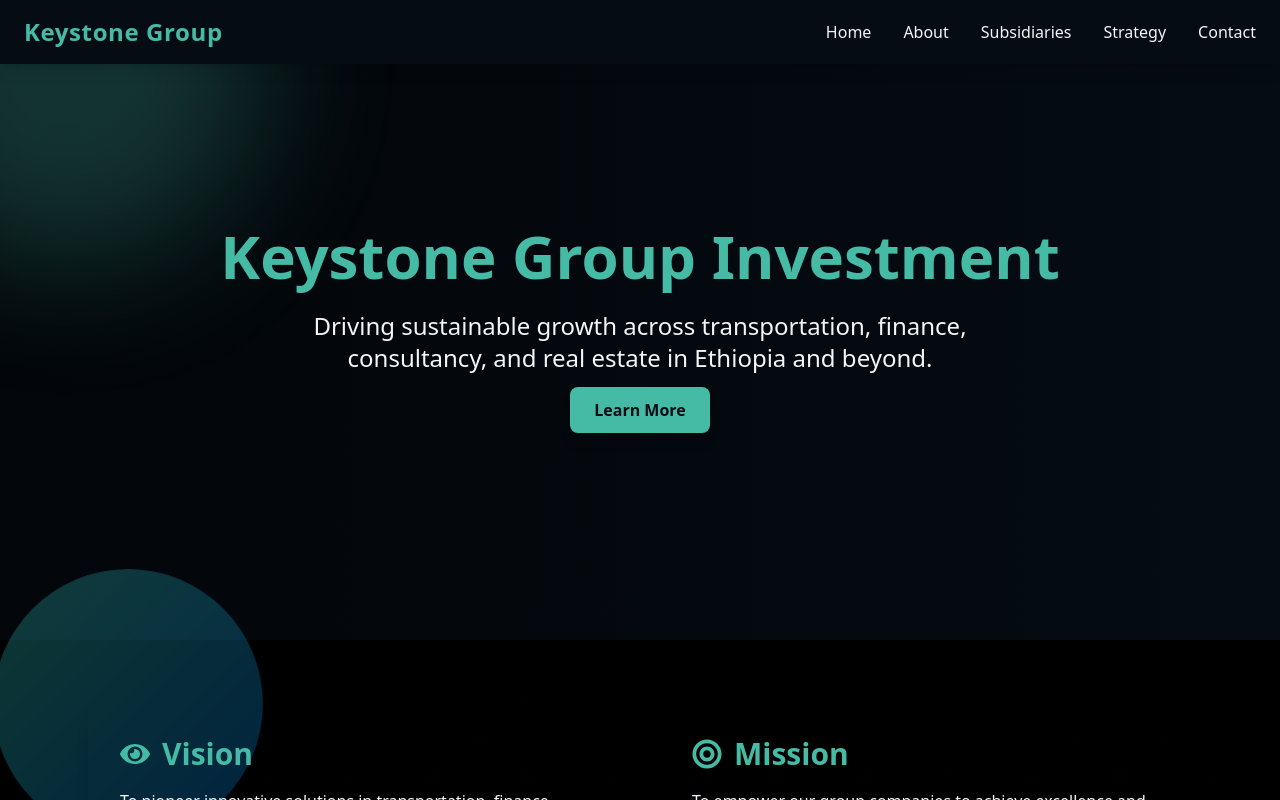
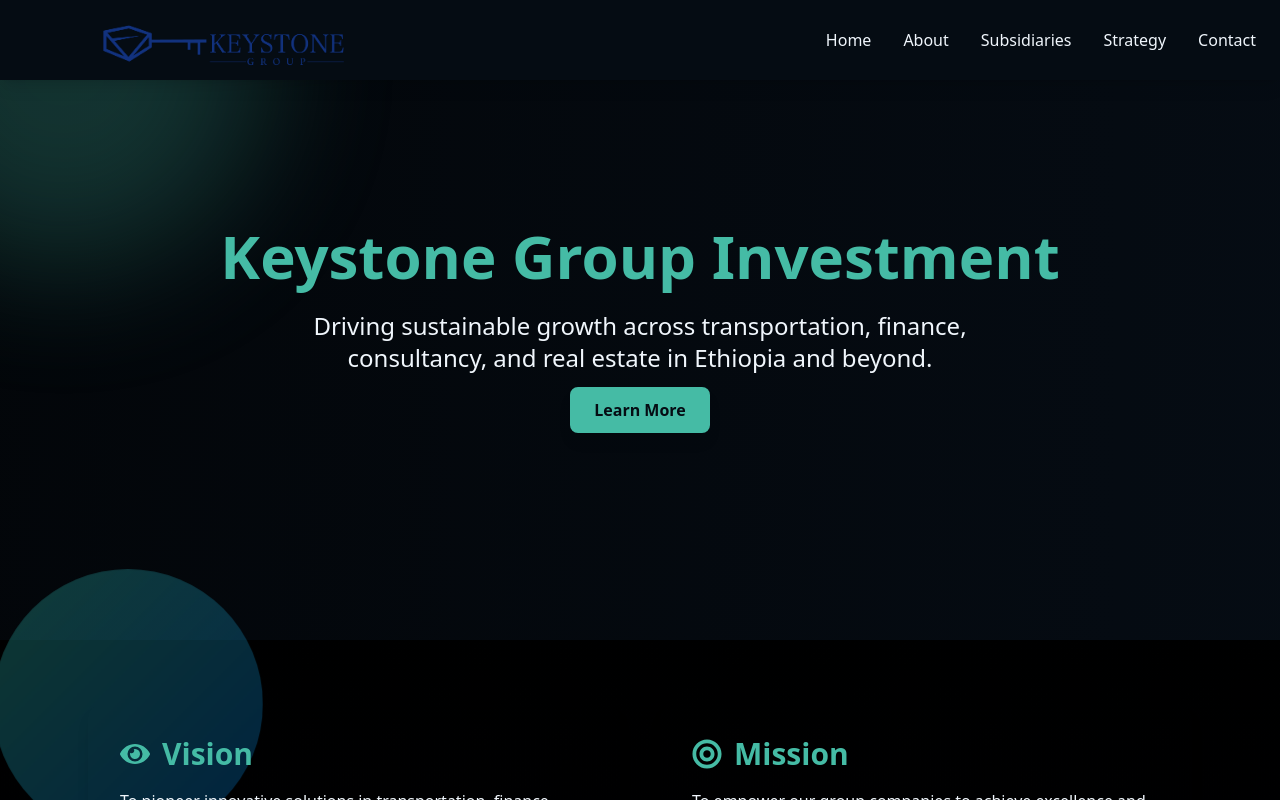
Before and after one commit to bellapacxx/keystonegroup, a Next.js app: page / in a window 1280 px wide. Shown: the top 800 px of the page. Built offline with nearby package versions, Linux system fonts and the light colour scheme.

Commit message:
Initial commitdddd

```diff
--- a/components/Navbar.tsx
+++ b/components/Navbar.tsx
@@ -2,6 +2,7 @@
 
 import { useState } from "react"
 import Link from "next/link"
+import Image from "next/image"
 import { FaBars, FaTimes } from "react-icons/fa"
 
 export function Navbar() {
@@ -17,11 +18,18 @@
 
   return (
     <header className="bg-brand-900 fixed w-full z-50 shadow-lg backdrop-blur-md">
-      <div className="max-w-7xl mx-auto flex justify-between items-center px-6 py-4">
+      <div className="max-w-7xl mx-auto flex justify-between items-center px-6 py-4 h-16 md:h-20">
         {/* Logo */}
-        <div className="text-mint-500 font-bold text-2xl tracking-wide">
-          Keystone Group
-        </div>
+        <Link href="/" className="flex items-center space-x-4">
+          <div className="relative w-16 md:w-100 h-40 md:h-20">
+            <Image
+              src="/logo.png"
+              alt="Keystone Group Logo"
+              fill
+              className="object-contain rounded-full"
+            />
+          </div>
+        </Link>
 
         {/* Desktop Menu */}
         <nav className="hidden md:flex space-x-8 text-neutral-100 font-medium">
@@ -58,7 +66,7 @@
             key={link.name}
             href={link.href}
             className="block text-neutral-100 py-3 px-6 hover:text-mint-500 transition text-lg"
-            onClick={() => setIsOpen(false)} // close menu when clicked
+            onClick={() => setIsOpen(false)}
           >
             {link.name}
           </Link>
```
Also changed, not shown: public/logo.png (added).
